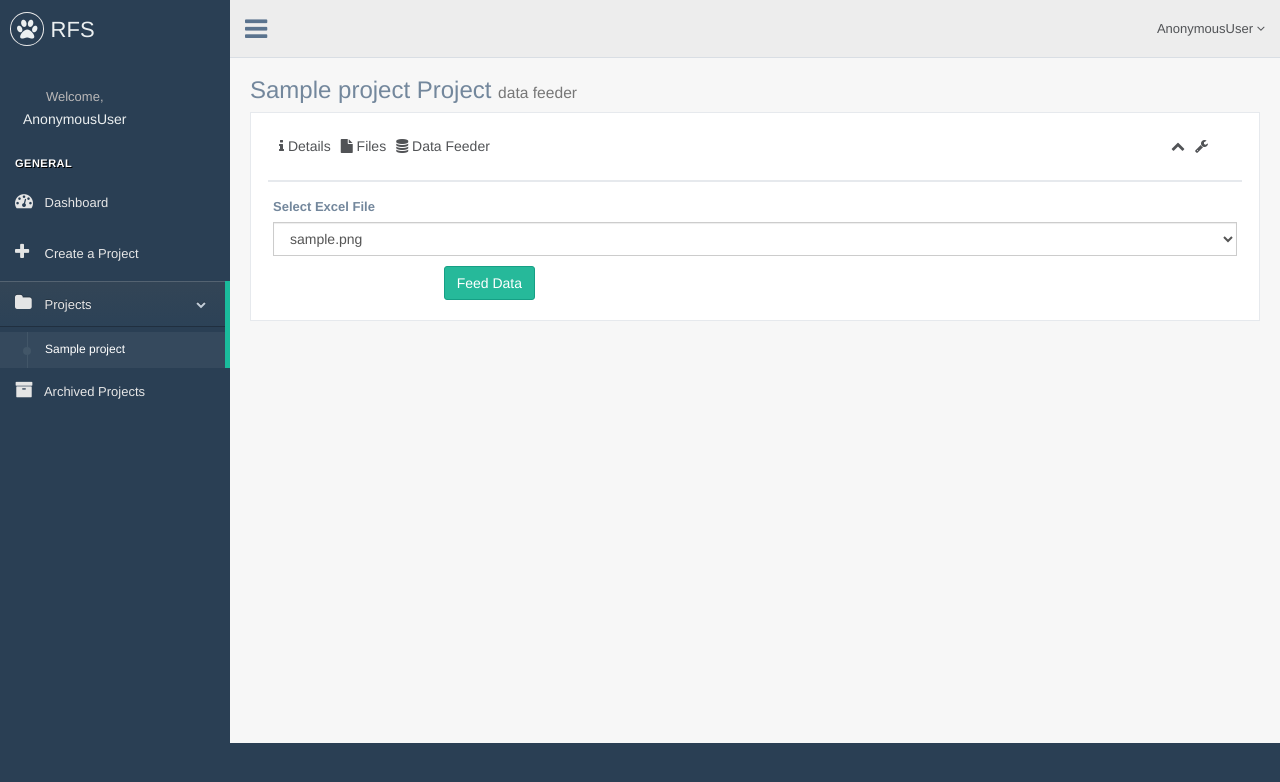
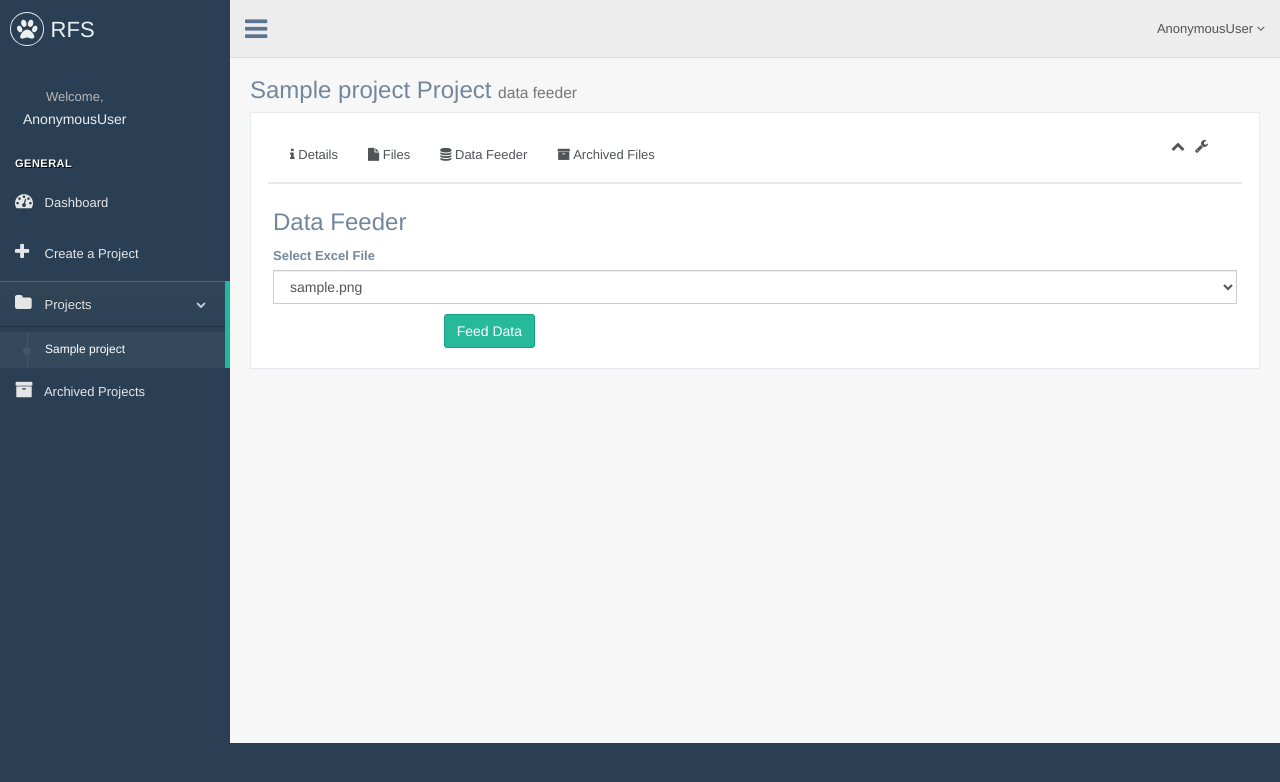
Before and after one commit to nicoletlopez/Revenue-Forecaster, a Django app: page /rfs/project/1/datafeeder in a window 1280 px wide. Shown: the top 782 px of the page. Run offline with Django 3.2, Linux system fonts and the light colour scheme; tables that the repository leaves empty hold one stand-in row (values such as "Sample post"); some libraries are stand-ins or nearby versions.

Commit message:
Added the capability to archive files

```diff
--- a/Application/rfs/templates/rfs/datafeeder.html
+++ b/Application/rfs/templates/rfs/datafeeder.html
@@ -7,6 +7,11 @@
     <div class="alert alert-info alert-dismissible fade in" role="alert">
         <button type="button" class="close" data-dismiss="alert" aria-label="Close"><span aria-hidden="true">×</span>
                     </button><strong>{{ message }}</strong></div>
+    {% endif %}
+
+    <h3>Data Feeder</h3>
+    {% if year_detect %}
+        <h5>Year detected: <strong>{{ year_detect }}</strong></h5>
     {% endif %}
     <form class="form-horizontal" action="" method="post" enctype="multipart/form-data">
         {% csrf_token %}
@@ -19,15 +24,21 @@
         <div class="form-group">
         <label for="filesel">Select Excel File</label>
         <select id="filesel" class="form-control" name="file">
-            {% for file in project.file_set.all %}
+        {% if act_files %}
+            {% for file in act_files %}
             <option value="{{ file.excel_file }}">{{ file.excel_file }}</option>
             {% endfor %}
+        {% endif %}
         </select>
         </div>
         <div class="form-group">
-            <div class="col-sm-offset-2 col-sm-10">
+        <div class="col-sm-offset-2 col-sm-10">
+            {% if act_files %}
                 <button type="submit" class="btn btn-success">Feed Data</button>
-            </div>
+            {% else %}
+                <button type="submit" class="btn btn-success" disabled>Feed Data</button>
+            {% endif %}
+        </div>
         </div>
     </form>
 {% endblock %}
--- a/Application/rfs/templates/rfs/file.html
+++ b/Application/rfs/templates/rfs/file.html
@@ -14,8 +14,8 @@
 
     <h3>Project files</h3>
     <ul class="list-unstyled project_files">
-    {% if project.file_set.all %}
-        {% for file in project.file_set.all %}
+    {% if act_files %}
+        {% for file in act_files %}
             <li style="display:inline-block;width: 1000px;"><a href="#"><i class="fa fa-file-excel-o"></i>{{ file.excel_file }}</a>{% include 'rfs/file_delete.html' %}</li>
         {% endfor %}
     {% else %}
--- a/Application/rfs/templates/rfs/file_delete.html
+++ b/Application/rfs/templates/rfs/file_delete.html
@@ -1,7 +1,8 @@
 <form action="{% url 'rfs:file-delete' project.id file.id %}" method="post" style="display: inline;">
     {% csrf_token %}
     <input type="hidden" name="project_id" value="{{ project.id }}" />
+    <input type="hidden" name="status" value="ARC">
     <button type="submit" class="btn btn-default btn-xs btn-danger">
-        <span class="glyphicon glyphicon-trash"></span>
+        <span class="fa fa-archive"></span>
     </button>
 </form>
--- a/Application/rfs/templates/rfs/project.html
+++ b/Application/rfs/templates/rfs/project.html
@@ -16,10 +16,11 @@
             <div class="x_title">
               <div class="navbar">
                 <div class="container">
-                  <ul style="height:40px" class="nav navbar-nav navbar-left navBot panel_toolbox">
+                  <ul style="height:40px" class="nav navbar-nav navbar navBot">
                       <li><a href="{% url 'rfs:project' project.id %}"><i class="fa fa-info"> </i> Details </a></li>
                       <li><a href="{% url 'rfs:file' project.id %}"><i class="fa fa-file"> </i> Files </a></li>
                       <li><a href="{% url 'rfs:datafeed' project.id %}"><i class="fa fa-database"> </i> Data Feeder </a></li>
+                      <li><a href="{% url 'rfs:arc-file' project.id %}"><i class="fa fa-archive"> </i> Archived Files </a></li>
                   </ul>
               <ul class="nav navbar-nav navbar-right panel_toolbox">
                 <li><a class="collapse-link"><i class="fa fa-chevron-up"></i></a>
--- a/Application/rfs/urls.py
+++ b/Application/rfs/urls.py
@@ -15,8 +15,10 @@ urlpatterns=[
     url(r'project/(?P<pk>[0-9]+)/update/$', views.ProjectUpdate.as_view(), name='project-delete'),
     ##FILE URLS##
     url(r'project/(?P<project_id>[0-9]+)/files/$', views.file_view, name='file'),
-    url(r'project/(?P<project_id>[0-9]+)/files/(?P<file_id>[0-9]+)/update/$', views.file_delete, name='file-delete'),
-    url(r'project/(?P<project_id>[0-9]+)/delete/(?P<file_id>[0-9]+)/$', views.file_delete_in_details, name='file-del'),
+    url(r'project/(?P<project_id>[0-9]+)/files/(?P<file_id>[0-9]+)/update/$', views.file_update, name='file-delete'),
+    url(r'project/(?P<project_id>[0-9]+)/files/archived/$',views.arc_file_view,name='arc-file'),
+    url(r'project/(?P<project_id>[0-9]+)/files/archived/(?P<file_id>[0-9]+)/update/$',views.arc_file_update,name='arc-file-update'),
+    #url(r'project/(?P<project_id>[0-9]+)/delete/(?P<file_id>[0-9]+)/$', views.file_delete_in_details, name='file-del'),
     ##DATA FEEDER URLS##
     url(r'project/(?P<project_id>[0-9]+)/datafeeder', views.excel_to_db, name='datafeed'),
 
--- a/Application/rfs/views.py
+++ b/Application/rfs/views.py
@@ -91,6 +91,9 @@ class ProjectUpdate(LoginRequiredMixin, UpdateView):
     fields=['status']
     #success_url=reverse_lazy('rfs:project',kwargs={'pk':kwargs['asas']})
 
+##FILE VIEW###################
+
+
 
 def file_view(request, project_id):
     if not request.user.is_authenticated():
@@ -105,7 +108,7 @@ def file_view(request, project_id):
                 if f.excel_file == form.cleaned_data.get("excel_file"):
                     context = {
                         'all_projects': projects,
-                        'all_files': File.objects.all(),
+                        'act_files': File.objects.filter(status='ACT',pk=project_id),
                         'project': project,
                         'form': form,
                         'error_message': 'You already added that file',
@@ -120,7 +123,7 @@ def file_view(request, project_id):
             if file_type not in EXCEL_FILE_TYPES:
                 context = {
                     'all_projects': projects,
-                    'all_files': File.objects.all(),
+                    'act_files': File.objects.filter(status='ACT',pk=project_id),
                     'project': project,
                     'form': form,
                     'error_message': 'File must be XLS, XLSX',
@@ -132,24 +135,48 @@ def file_view(request, project_id):
             return render(request, 'rfs/file.html',
                           {'project': project,
                            'all_projects': projects,
+                           'act_files': File.objects.filter(status='ACT',pk=project_id),
                            'form': form,
                            'arc_projects': Project.objects.all().filter(status='ARC'),
                            })
         context = {
             'all_projects': projects,
-            'all_files': File.objects.all(),
+            'act_files': File.objects.filter(status='ACT',pk=project_id),
             'project': project,
             'form': form,
             'arc_projects': Project.objects.all().filter(status='ARC'),
         }
         return render(request, 'rfs/file.html', context)
 
-def file_delete(request, project_id, file_id):
+def arc_file_view(request, project_id):
+    if not request.user.is_authenticated():
+        return HttpResponseRedirect(reverse('rfs:login'))
+    else:
+        project=get_object_or_404(Project,pk=project_id)
+        context={
+            'all_projects': Project.objects.all().filter(status='ACT'),
+            'project':project,
+            'arc_files':File.objects.filter(status='ARC',pk=project_id),
+            'arc_projects': Project.objects.all().filter(status='ARC'),
+        }
+        return render(request,'rfs/file_archived.html',context)
+
+def arc_file_update(request,project_id,file_id):
     if not request.user.is_authenticated():
         return HttpResponseRedirect(reverse('rfs:login'))
     else:
         file=File.objects.get(pk=file_id)
-        file.delete()
+        file.status=str(request.POST.get("status"))
+        file.save()
+        return HttpResponseRedirect(reverse('rfs:arc-file', args=[project_id]))
+
+def file_update(request, project_id, file_id):
+    if not request.user.is_authenticated():
+        return HttpResponseRedirect(reverse('rfs:login'))
+    else:
+        file=File.objects.get(pk=file_id)
+        file.status=str(request.POST.get("status"))
+        file.save()
         return HttpResponseRedirect(reverse('rfs:file', args=[project_id]))
 
 def file_delete_in_details(request, project_id, file_id):
@@ -273,13 +300,18 @@ def excel_to_db(request,project_id):
                     pass
             #print()
         #conn.close()
-        context={'project':project,'message':'Om nomo nom! Data Fed!',
+        context={'project':project,
+                 'message':'Om nomo nom! Data Fed!',
                  'arc_projects': Project.objects.all().filter(status='ARC'),
                  'all_projects': Project.objects.all().filter(status='ACT'),
+                 'act_files': File.objects.filter(status='ACT', pk=project_id),
+                 'year_detect':year,
                  }
         return render(request,'rfs/datafeeder.html',context)
 
     context={'project':project,
              'arc_projects': Project.objects.all().filter(status='ARC'),
-             'all_projects': Project.objects.all().filter(status='ACT')}
+             'all_projects': Project.objects.all().filter(status='ACT'),
+             'act_files': File.objects.filter(status='ACT', pk=project_id),
+             }
     return render(request,'rfs/datafeeder.html',context)
```
Also changed, not shown: Application/rfs/templates/rfs/file_archived.html (added, +25 -0 lines).
